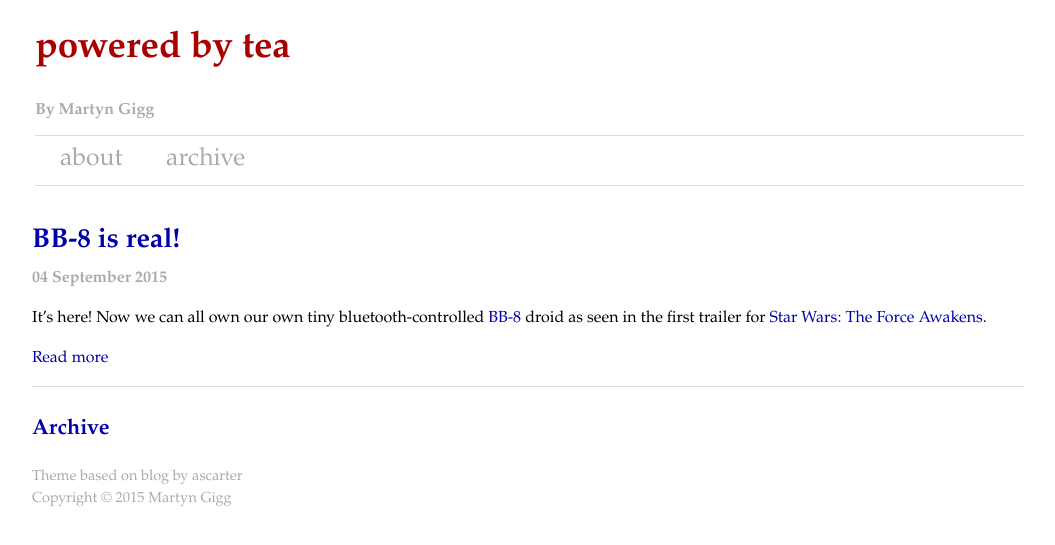
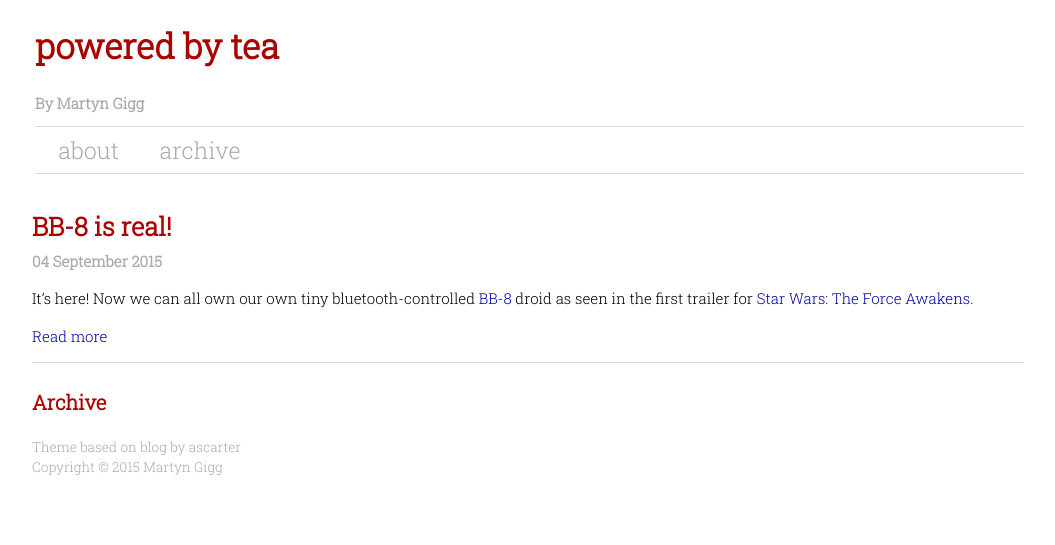
Before and after one commit to martyngigg/martyngigg.github.io, a Jekyll site: the page built from index.html, in a window 1280 px wide. Shown: the top 545 px of the page, without its empty margins (112-1167 px from the left). Built offline with Jekyll 4.4.1, drawn with Linux system fonts in a browser that asks for light colours; Markdown is read by kramdown in place of the engine named in the settings.

Commit message:
CSS upgrades.
Use Roboto Slab as main font.

```diff
--- a/css/site.css
+++ b/css/site.css
@@ -11,22 +11,27 @@
  *       details
  *   footer
  */
+@import url(//fonts.googleapis.com/css?family=Roboto+Slab:300);
 
 body {
 	text-align: center;
 	margin: 0em;
 	background-color: #ffffff;
-	font-family: Athelas, Palatino, Georgia, serif;
-	font-size: 16px;
+	font-family: 'Roboto Slab', 'serif';
+	font-size: 15px;
 	font-style: normal;
 	font-variant: normal;
-	font-weight: normal;
+	font-weight: 300;
 	min-width: 760px;
 }
 
 /*--------------------------------------------------------------
  Site defaults
  --------------------------------------------------------------*/
+h1, h2, h3, h4, h5, h6 {
+  color: #a00;
+}
+
 h1 {
 	font-size: 1.7em;
 }
@@ -47,6 +52,14 @@ a {
 
 a:hover {
 	color: #4c4cc3;
+}
+
+header h1 > a, #archive_link h2 > a {
+        color: #a00;
+}
+
+header h1 > a:hover, #archive_link h2 > a:hover {
+        color: #c34c4c;
 }
 
 table {
@@ -118,6 +131,7 @@ pre {
 }
 
 #masthead h2 {
+        color: #aaa;
 	font-size: 1.0em;
 }
 
@@ -282,6 +296,12 @@ header h1 {
     padding: 1em 0 0.5em 0;
 }
 
+/* header h1, div.article_body h2, div.article_body h3, */
+/* div.article_body h4, div.article_body h5, */
+/* div.article_body h6 { */
+/*     color: #a00; */
+/* } */
+
 /*--------------------------------------------------------------
  Archive
  --------------------------------------------------------------*/
--- a/css/syntax.css
+++ b/css/syntax.css
@@ -2,6 +2,7 @@
  Syntax Highlighting - derived from GitHub style
  Original version http://github.com/mojombo/tpw
  --------------------------------------------------------------*/
+@import url(https://fonts.googleapis.com/css?family=Inconsolata);
 
 .highlight  {
 	background: #ffffff;
@@ -9,7 +10,7 @@
 
 .highlight pre {
 	font-size: 0.9em;
-	font-family: Menlo, Monaco, Consolas, monospace;
+	font-family: 'Inconsolata', 'monospace';
 }
 
 .highlight .c { color: #999988; font-style: italic } /* Comment */
```
